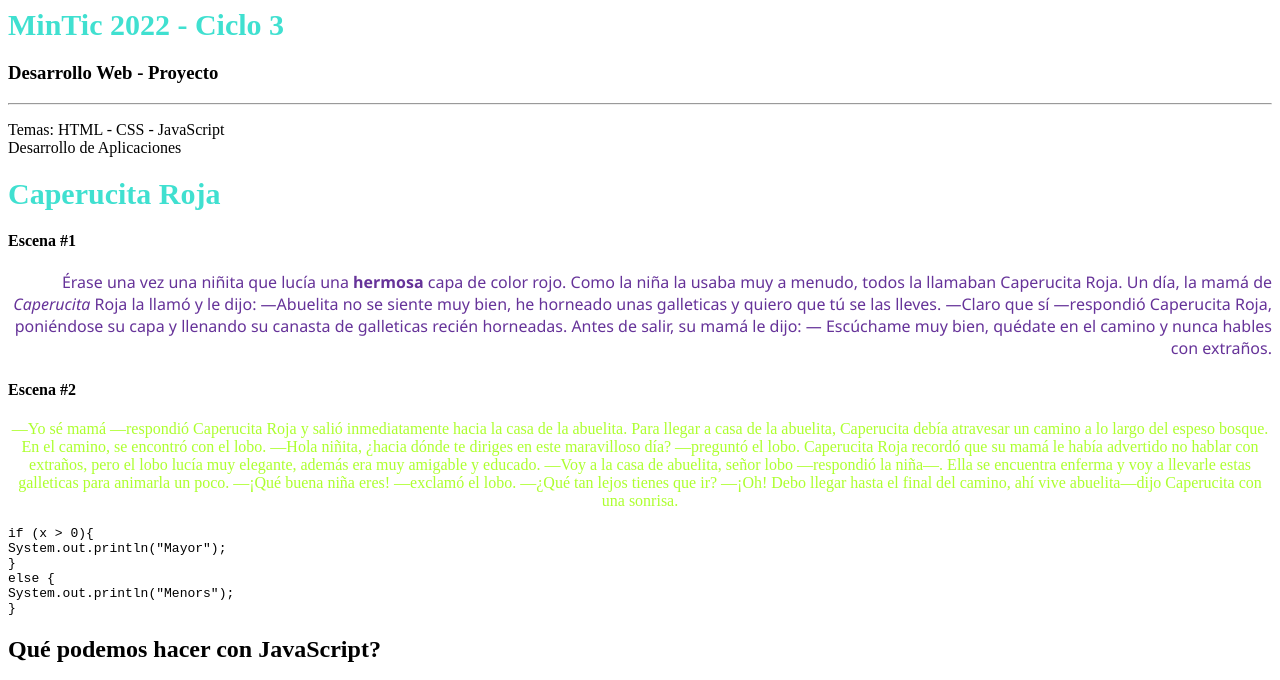
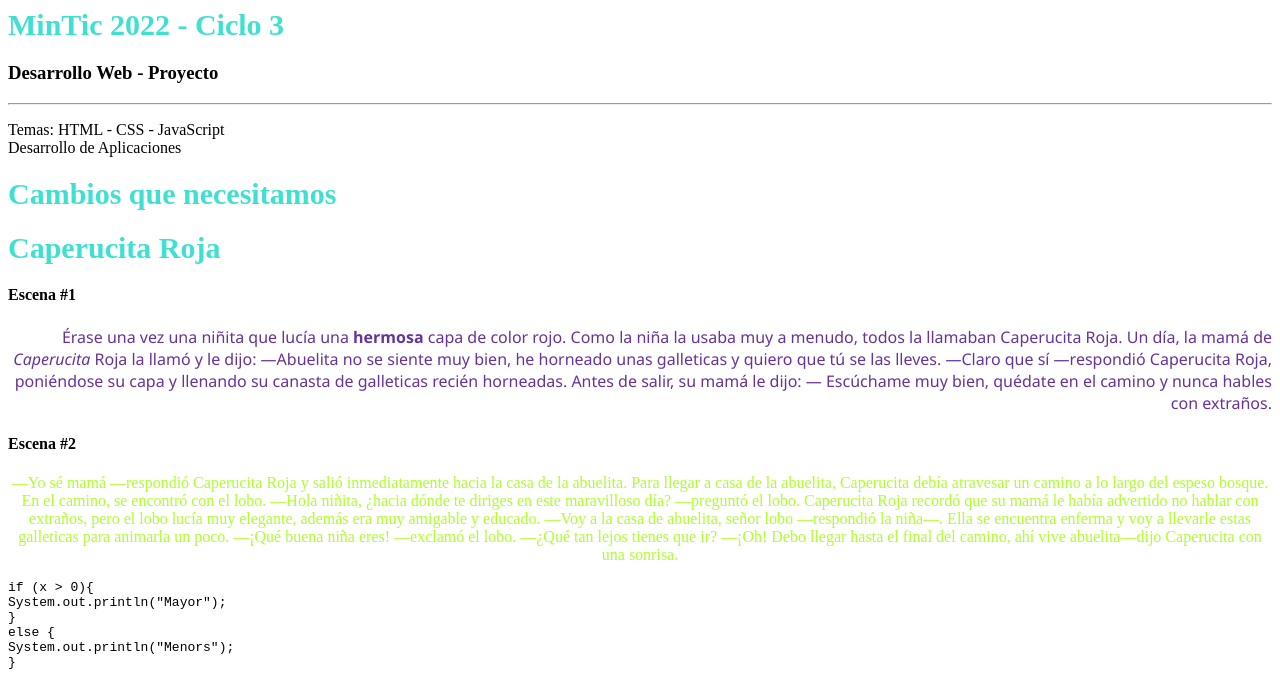
Before and after one commit to sebastianbarreram/prueba-1, a plain HTML site: page Ciclo3 - Semana 2/index.html in a window 1280 px wide. Shown: the top 680 px of the page. Drawn offline with Linux system fonts and the light colour scheme.

Commit message:
Un cambio

```diff
--- a/Ciclo3 - Semana 2/index.html
+++ b/Ciclo3 - Semana 2/index.html
@@ -11,6 +11,7 @@
     <!-- Comentarios en HTML -->
     <hr>
     <p>Temas: HTML - CSS - JavaScript <br> Desarrollo de Aplicaciones</p>
+    <h1>Cambios que necesitamos</h1>
 
     <h1>Caperucita Roja</h1>
     <h4>Escena #1</h4>
```
